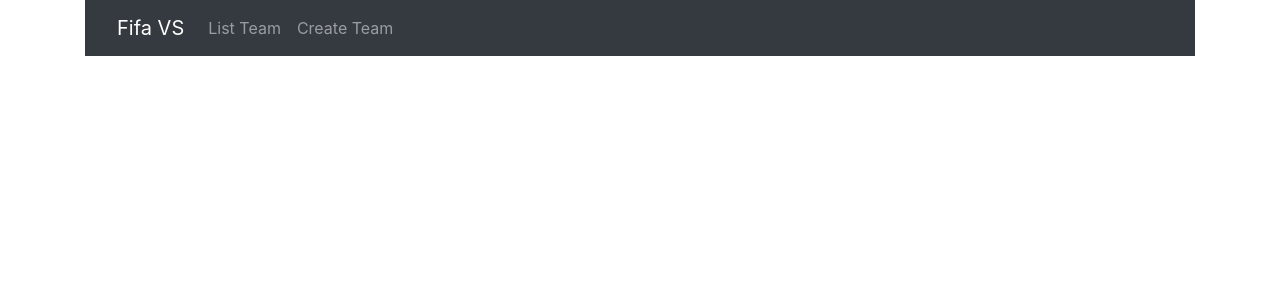
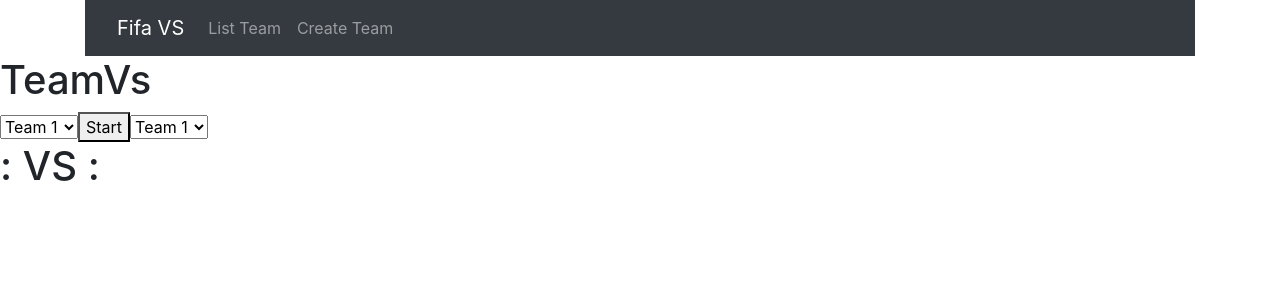
Before and after one commit to syke2good/FifaVS, a React (Create React App) app in the folder client/: page / in a window 1280 px wide. Shown: the top 300 px of the page. Built offline with nearby package versions, Linux system fonts and the light colour scheme.

Commit message:
created random number generator

```diff
--- a/client/src/app/index.js
+++ b/client/src/app/index.js
@@ -2,7 +2,7 @@ import React from 'react'
 import { BrowserRouter as Router, Route, Switch } from 'react-router-dom'
 
 import { NavBar } from '../components'
-import { TeamList, TeamInsert, TeamUpdate } from '../pages'
+import { TeamList, TeamInsert, TeamUpdate, TeamVs} from '../pages'
 
 import 'bootstrap/dist/css/bootstrap.min.css'
 
@@ -18,6 +18,7 @@ function App() {
                     exact
                     component={TeamUpdate}
                 />
+                <Route path="/" exact component={TeamVs}/>
             </Switch>
         </Router>
     )
--- a/client/src/index.js
+++ b/client/src/index.js
@@ -1,5 +1,6 @@
 import React from 'react'
 import ReactDOM from 'react-dom'
 import App from './app'
+import "./index.css"
 
 ReactDOM.render(<App />, document.getElementById('root'))
--- /dev/null
+++ b/client/src/pages/TeamVs.jsx
@@ -0,0 +1,40 @@
+import React, { useState } from 'react'
+function TeamVs(){
+    const [firstTeam, setFirstTeam] = useState("")
+    const [secondTeam, setSecondTeam] = useState("")
+    const [firstTeamScore, setFirstTeamScore] = useState("")
+    const [secondTeamScore, setSecondTeamScore] = useState("")
+    function teamBattle(){
+        const team1el = document.querySelector("#team1")
+        const team2el = document.querySelector("#team2")
+        const team1 = team1el.options[team1el.selectedIndex].textContent
+        const team2 = team2el.options[team2el.selectedIndex].textContent
+        console.log(team1, team2)
+        const team1score = Math.ceil(Math.random()*5)
+        const team2score = Math.ceil(Math.random()*5)
+        setFirstTeam(team1)
+        setSecondTeam(team2)
+        setFirstTeamScore(team1score)
+        setSecondTeamScore(team2score)
+
+
+    }
+    return (
+        <div className="vs">
+        <h1>TeamVs</h1>
+       <select id="team1">
+           <option>Team 1</option>
+           <option>Team 2</option>
+           <option>Team 3</option>
+       </select>
+       <button onClick={teamBattle}>Start</button>
+       <select id="team2">
+           <option>Team 1</option>
+           <option>Team 2</option>
+           <option>Team 3</option>
+       </select>
+       <h1>{firstTeam}: {firstTeamScore} VS {secondTeam}: {secondTeamScore}</h1>
+        </div>
+    )
+}
+export default TeamVs
--- a/client/src/pages/index.js
+++ b/client/src/pages/index.js
@@ -1,5 +1,6 @@
 import TeamList from './TeamsList'
 import TeamInsert from './TeamsInsert'
 import TeamUpdate from './TeamsUpdate'
+import TeamVs from './TeamVs'
 
-export { TeamList, TeamInsert, TeamUpdate }
+export { TeamList, TeamInsert, TeamUpdate, TeamVs }
```
Also changed, not shown: client/src/index.css (added).
